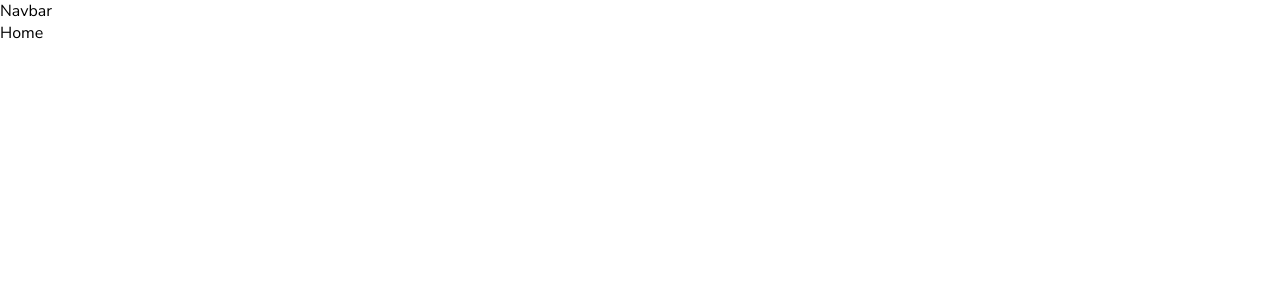
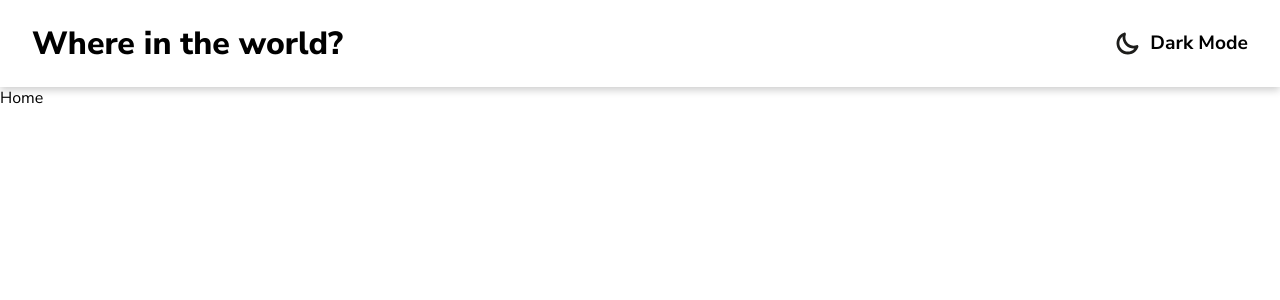
Before and after one commit to Aryan-ki-codepanti/country-info-fm, a React (Create React App) app: page / in a window 1280 px wide. Shown: the top 300 px of the page. Built offline with nearby package versions, Linux system fonts and the light colour scheme.

Commit message:
added nav designs for dark and light with theme switcher

```diff
--- a/public/index.html
+++ b/public/index.html
@@ -12,6 +12,13 @@
         <link rel="apple-touch-icon" href="%PUBLIC_URL%/logo192.png" />
 
         <link rel="manifest" href="%PUBLIC_URL%/manifest.json" />
+        <link
+            rel="stylesheet"
+            href="https://cdnjs.cloudflare.com/ajax/libs/font-awesome/6.5.2/css/all.min.css"
+            integrity="sha512-SnH5WK+bZxgPHs44uWIX+LLJAJ9/2PkPKZ5QiAj6Ta86w+fsb2TkcmfRyVX3pBnMFcV7oQPJkl9QevSCWr3W6A=="
+            crossorigin="anonymous"
+            referrerpolicy="no-referrer"
+        />
 
         <title>SafarBook - Your Friendly Guide</title>
     </head>
--- a/src/App.css
+++ b/src/App.css
@@ -17,7 +17,7 @@
     --Very_Dark_Blue: hsl(207, 26%, 17%);
 
     /* (Light Mode Text)*/
-    --Very_Dark_Blue: hsl(200, 15%, 8%);
+    --Very_Dark_Blue_2: hsl(200, 15%, 8%);
 
     /* (Light Mode Input)*/
     --Dark_Gray: hsl(0, 0%, 52%);
@@ -27,4 +27,14 @@
 
     /*(Dark Mode Text & Light Mode Elements)*/
     --White: hsl(0, 0%, 100%);
+
+    --home-fs: 0.875rem;
+    --delta: 0.5s;
 }
+
+.container {
+    max-width: 1300px;
+
+    margin-inline: auto;
+    padding-inline: 2em;
+}
--- a/src/Components/Navbar/Navbar.css
+++ b/src/Components/Navbar/Navbar.css
@@ -0,0 +1,57 @@
+.nav-contain {
+    transition: all var(--delta) ease-in-out;
+}
+
+.navbox {
+    display: flex;
+    align-items: center;
+    justify-content: space-between;
+    padding-block: 1.3em;
+}
+
+.navbox h1 {
+    font-weight: 800;
+}
+
+.theme-switch span {
+    font-weight: 700;
+    font-size: 1.2rem;
+}
+.theme-switch {
+    display: flex;
+    align-items: center;
+    justify-content: center;
+    cursor: pointer;
+}
+.theme-switch .icon {
+    background-position: center;
+    background-repeat: no-repeat;
+    background-size: 45px 45px;
+    width: 45px;
+    aspect-ratio: 1;
+
+    transition: all var(--delta) ease-in-out;
+}
+
+/* light designs */
+.App.light .nav-contain {
+    background: white;
+}
+
+.App.light .nav-contain {
+    box-shadow: rgba(0, 0, 0, 0.2) 0px 3px 8px;
+}
+
+.App.light .theme-switch .icon {
+    background-image: url("/images/moon.svg");
+}
+
+/* dark designs */
+.App.dark .theme-switch .icon {
+    background-image: url("/images/moon_filled.svg");
+}
+
+.App.dark .nav-contain {
+    background: var(--Dark_Blue);
+    color: white;
+}
--- a/src/Components/Navbar/index.jsx
+++ b/src/Components/Navbar/index.jsx
@@ -1,8 +1,27 @@
-import React from "react";
+import React, { useContext } from "react";
 import "./Navbar.css";
+import ThemeContext from "../../Context/Theme/ThemeContext";
 
 const Navbar = () => {
-    return <div>Navbar</div>;
+    const { setTheme } = useContext(ThemeContext);
+
+    return (
+        <div className="nav-contain">
+            <div className="navbox container">
+                <h1>Where in the world?</h1>
+
+                <div
+                    className="theme-switch"
+                    onClick={e => {
+                        setTheme(prev => (prev === "light" ? "dark" : "light"));
+                    }}
+                >
+                    <div className="icon"></div>
+                    <span>Dark Mode</span>
+                </div>
+            </div>
+        </div>
+    );
 };
 
 export default Navbar;
```
Also changed, not shown: images/moon.svg (added), images/moon_filled.svg (added).
